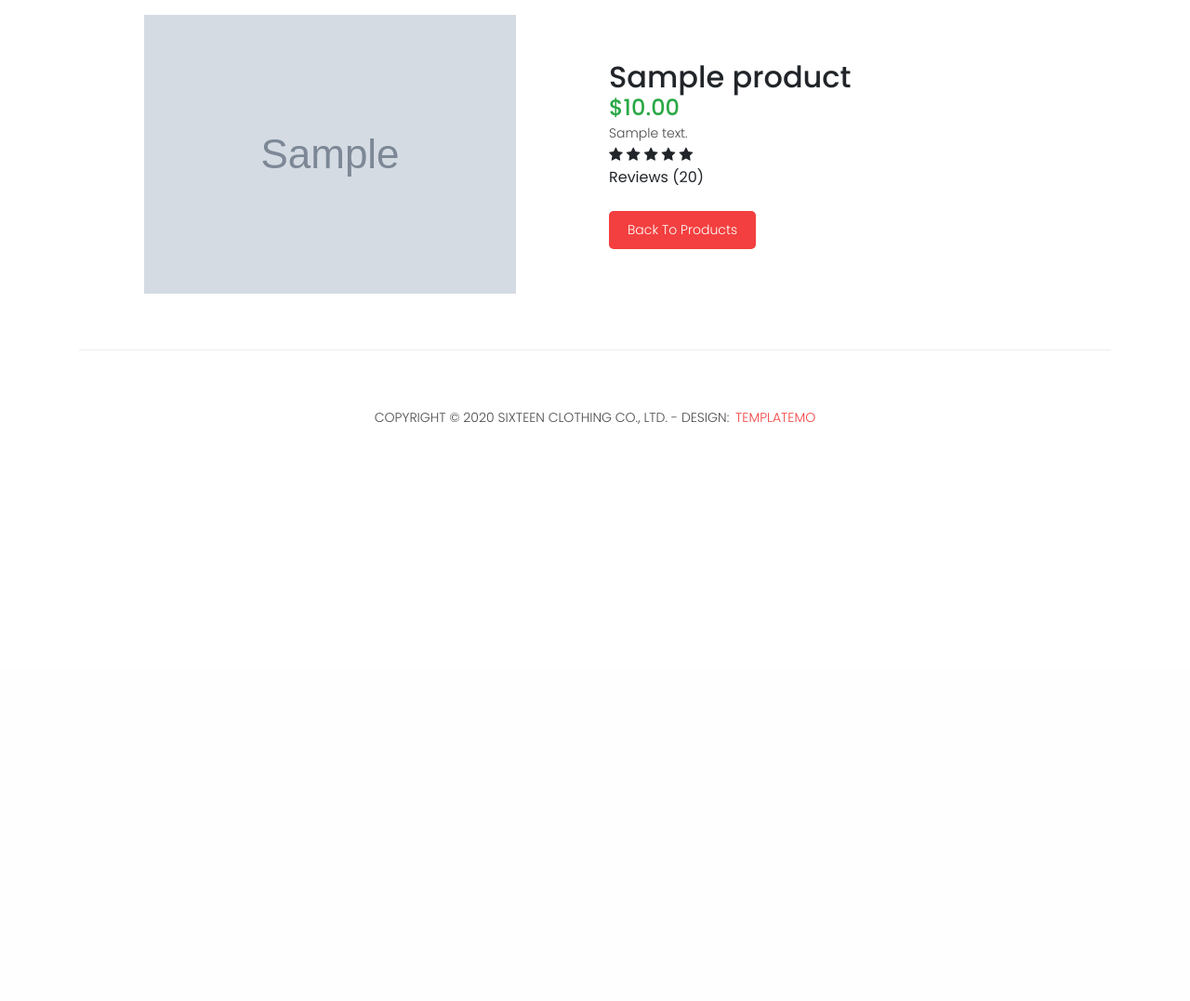
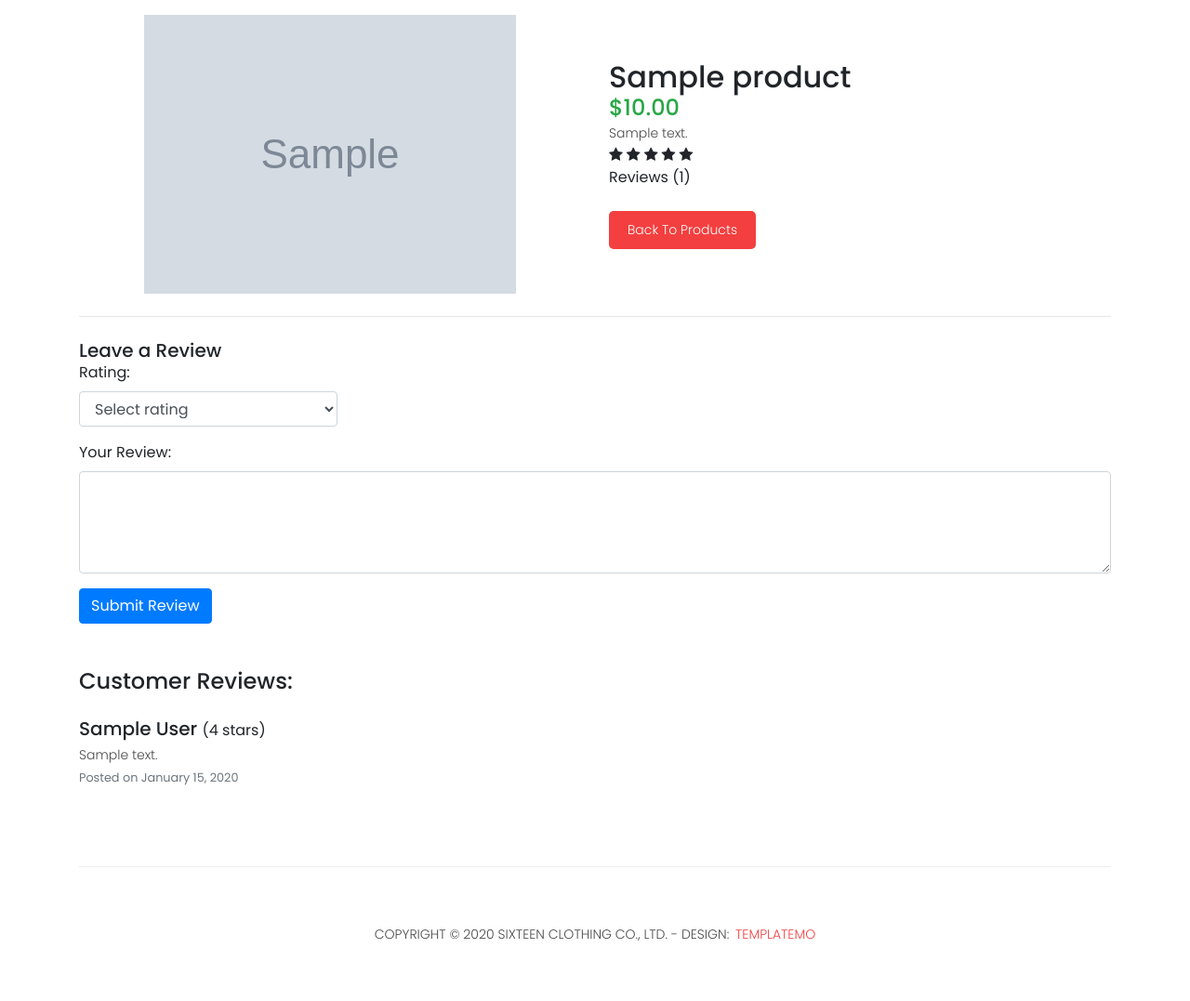
Before and after one commit to klymenko-vlad/clothing-store, a PHP site: page /phpproj/item.php?id=1 in a window 1280 px wide. Shown: the part 80-1157 px from the top of the page at 93% size. Before the commit the page ends 536 px from the top, so only its background shows below. Run offline with PHP 8.4, Linux system fonts and the light colour scheme; the visitor is signed in with stand-in values (Sample User, id 1); tables that the repository leaves empty or names only in its code hold one stand-in row (values such as "Sample post"); grey boxes marked "Sample" are stand-in pictures.

Commit message:
feat: now you can add and see reviews

```diff
--- a/classes/Product.php
+++ b/classes/Product.php
@@ -18,7 +18,13 @@ class Product extends Database
 
     public function getProducts($limit = 20, $offset = 0)
     {
-        $stmt = $this->conn->prepare('SELECT * FROM products LIMIT :limit OFFSET :offset');
+        $stmt = $this->conn->prepare('SELECT products.*, COUNT(reviews.idreview) AS review_count
+        FROM products
+        LEFT JOIN reviews ON products.idproduct = reviews.idproduct
+        GROUP BY products.idproduct
+        LIMIT :limit OFFSET :offset
+    ');
+
         $stmt->bindValue(':limit', (int)$limit, PDO::PARAM_INT);
         $stmt->bindValue(':offset', (int)$offset, PDO::PARAM_INT);
         $stmt->execute();
--- /dev/null
+++ b/classes/Review.php
@@ -0,0 +1,44 @@
+<?php
+
+namespace Reviews;
+
+require_once __DIR__ . '/../db/Database.php';
+require_once __DIR__ . '/../classes/User.php';
+
+use Users\User;
+
+use Database;
+use PDO;
+
+class Review extends Database
+{
+
+    public function __construct()
+    {
+        parent::__construct();
+        $this->conn = $this->getConnection();
+    }
+
+    public function addReview($productId, $email, $rating, $comment): void
+    {
+        $userModel = new User();
+        $user = $userModel->getUserByEmail($email);
+
+        $stmt = $this->conn->prepare('INSERT INTO reviews (idproduct, iduser, rating, comment) VALUES (:idproduct, :iduser, :rating, :comment)');
+        $stmt->bindParam(':idproduct', $productId);
+        $stmt->bindParam(':iduser', $user['iduser']);
+        $stmt->bindParam(':rating', $rating);
+        $stmt->bindParam(':comment', $comment);
+        $stmt->execute();
+    }
+
+    public function getCommentsByProduct($productId)
+    {
+        $stmt = $this->conn->prepare("SELECT reviews.*, first_name, last_name FROM reviews
+JOIN users ON reviews.iduser = users.iduser
+WHERE reviews.idproduct = :productId
+ORDER BY reviews.created_at DESC");
+        $stmt->execute([':productId' => $productId]);
+        return $stmt->fetchAll(PDO::FETCH_ASSOC);
+    }
+}
--- a/functions/item_display.php
+++ b/functions/item_display.php
@@ -1,5 +1,5 @@
 <?php
-function generateProduct($id, $image, $title, $price, $description = 'No description available.')
+function generateProduct($id, $image, $title, $price, $reviewCount = 0, $description = 'No description available.')
 {
     return '
         <a href="/phpproj/item.php?id=' . htmlspecialchars($id) . '">
@@ -18,7 +18,7 @@ function generateProduct($id, $image, $title, $price, $description = 'No descrip
                         <li><i class="fa fa-star"></i></li>
                         <li><i class="fa fa-star"></i></li>
                     </ul>
-                    <span>Reviews (' . rand(5, 100) . ')</span>
+                    <span>Reviews (' . $reviewCount. ')</span>
                 </div>
             </div>
         </a>
--- a/index.php
+++ b/index.php
@@ -49,6 +49,8 @@ include('./layout/header.php');
 
             $productModel = new Product();
             $products = $productModel->getProducts(3);
+
+
             ?>
 
             <div class="col-md-12">
@@ -70,6 +72,7 @@ include('./layout/header.php');
                             $product['image'],
                             $product['title'],
                             $product['price'],
+                            $product['review_count'],
                             $product['description']
                         ); ?>
                     </div>
--- a/item.php
+++ b/item.php
@@ -2,7 +2,7 @@
 use Products\Product;
 
 require_once './classes/Product.php';
-require_once './db/Database.php';
+require_once './classes/Review.php';
 
 $id = $_GET['id'] ?? null;
 
@@ -30,6 +30,16 @@ error_reporting(E_ALL);
 $pageTitle = $productData['title'];
 
 include('./layout/header.php');
+
+$productId = $_GET['id'] ?? null;
+
+if (!$productId) {
+    die('Product ID not specified');
+}
+
+$reviewModel = new Reviews\Review();
+$reviews = $reviewModel->getCommentsByProduct($productId);
+
 ?>
 
 <div class="pt-5">
@@ -50,13 +60,62 @@ include('./layout/header.php');
                     <li><i class="fa fa-star"></i></li>
                     <li><i class="fa fa-star"></i></li>
                 </ul>
-                <span>Reviews (<?= rand(5, 100) ?>)</span>
+                <span>Reviews (<?= count($reviews) ?>)</span>
                 <br><br>
                 <a href="products.php" class="filled-button">Back to Products</a>
             </div>
         </div>
+
+        <hr class="my-4">
+
+        <h5>Leave a Review</h5>
+        <form action="./functions/handlers/reviews/handle_add_review.php" method="POST">
+            <input type="hidden" name="product_id" value="<?= htmlspecialchars($productData['idproduct']) ?>">
+
+            <div class="form-group mb-3">
+                <label for="rating">Rating:</label>
+                <select name="rating" id="rating" class="form-control w-25" required>
+                    <option value="">Select rating</option>
+                    <?php for ($i = 5; $i >= 1; $i--): ?>
+                        <option value="<?= $i ?>"><?= $i ?> star<?= $i > 1 ? 's' : '' ?></option>
+                    <?php endfor; ?>
+                </select>
+            </div>
+
+            <div class="form-group mb-3">
+                <label for="comment">Your Review:</label>
+                <textarea name="comment" id="comment" class="form-control" rows="4" required></textarea>
+            </div>
+
+            <button type="submit" class="btn btn-primary">Submit Review</button>
+        </form>
+
+        <div class="product-comments mt-5">
+            <h4 class="mb-4">Customer Reviews:</h4>
+
+            <?php if (empty($reviews)): ?>
+                <p>No reviews yet. Be the first to comment!</p>
+            <?php else: ?>
+                <ul class="list-unstyled">
+                    <?php foreach ($reviews as $review): ?>
+                        <li class="media mb-4">
+                            <div class="media-body">
+                                <h5 class="mt-0 mb-1"><?= htmlspecialchars($review['first_name']) . " " . htmlspecialchars($review['last_name']) ?> <small>(<?= $review['rating'] ?> stars)</small></h5>
+                                <p><?= htmlspecialchars($review['comment']) ?></p>
+                                <small class="text-muted">Posted on <?= date('F j, Y', strtotime($review['created_at'])) ?></small>
+                            </div>
+                        </li>
+                    <?php endforeach; ?>
+                </ul>
+            <?php endif; ?>
+        </div>
+
     </div>
+
+
 </div>
+
+
 
 <?php include('./layout/footer.php'); ?>
 
--- a/register.php
+++ b/register.php
@@ -15,17 +15,17 @@ include('./layout/header.php');
 
             <div class="form-group mt-3">
                 <label for="first_name">First Name:</label>
-                <input type="text" name="first_name" id="first_name" class="form-control" required placeholder="Enter first name">
+                <input minlength="1" type="text" name="first_name" id="first_name" class="form-control" required placeholder="Enter first name">
             </div>
 
             <div class="form-group mt-3">
                 <label for="last_name">Last Name:</label>
-                <input type="text" name="last_name" id="last_name" class="form-control" required placeholder="Enter last name">
+                <input minlength="1" type="text" name="last_name" id="last_name" class="form-control" required placeholder="Enter last name">
             </div>
 
             <div class="form-group mt-3">
                 <label for="phone">Phone:</label>
-                <input type="text" name="phone" id="phone" class="form-control" required placeholder="Enter phone number">
+                <input type="tel" name="phone" id="phone" class="form-control" required placeholder="Enter phone number">
             </div>
 
             <div class="form-group mt-3">
```
Also changed, not shown: functions/handle_login.php (+6 -5 lines), functions/handlers/reviews/handle_add_review.php (added, +29 -0 lines), login.php (+10 -1 lines), products.php (+8 -12 lines).
